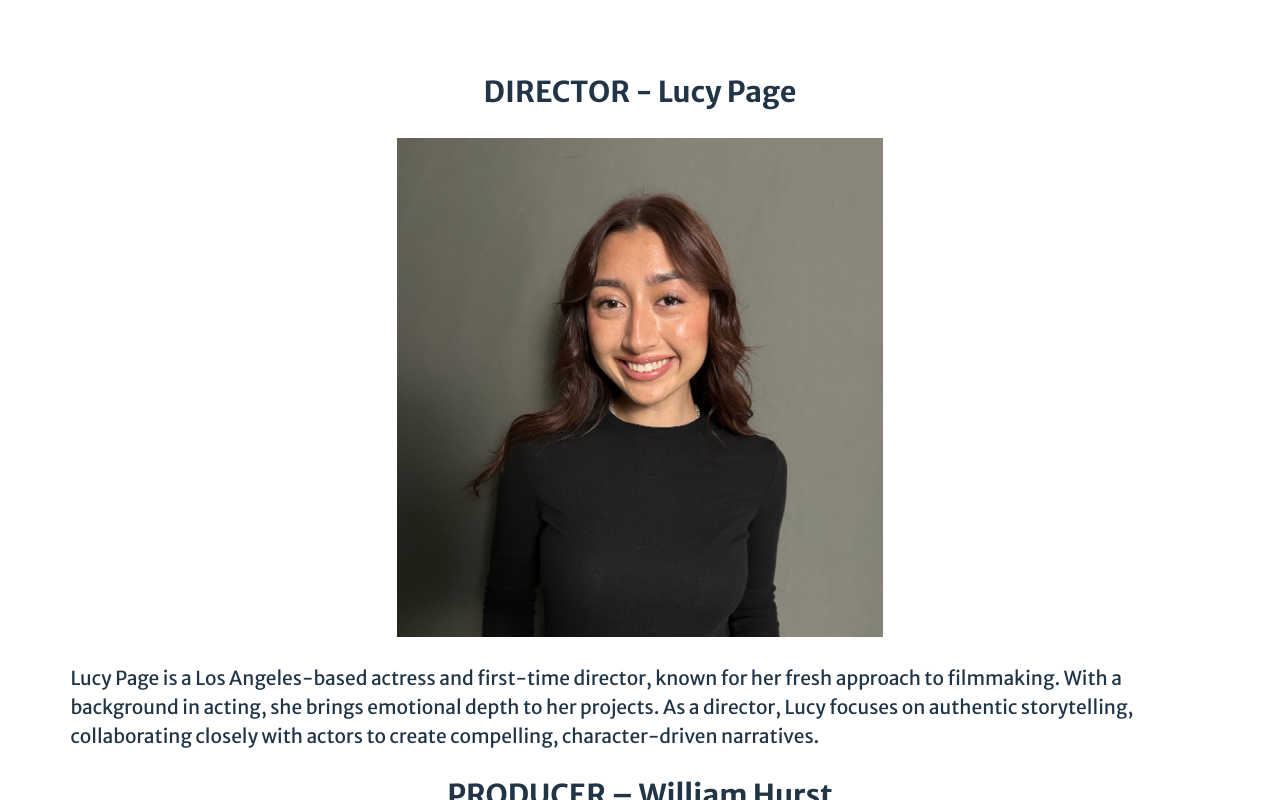
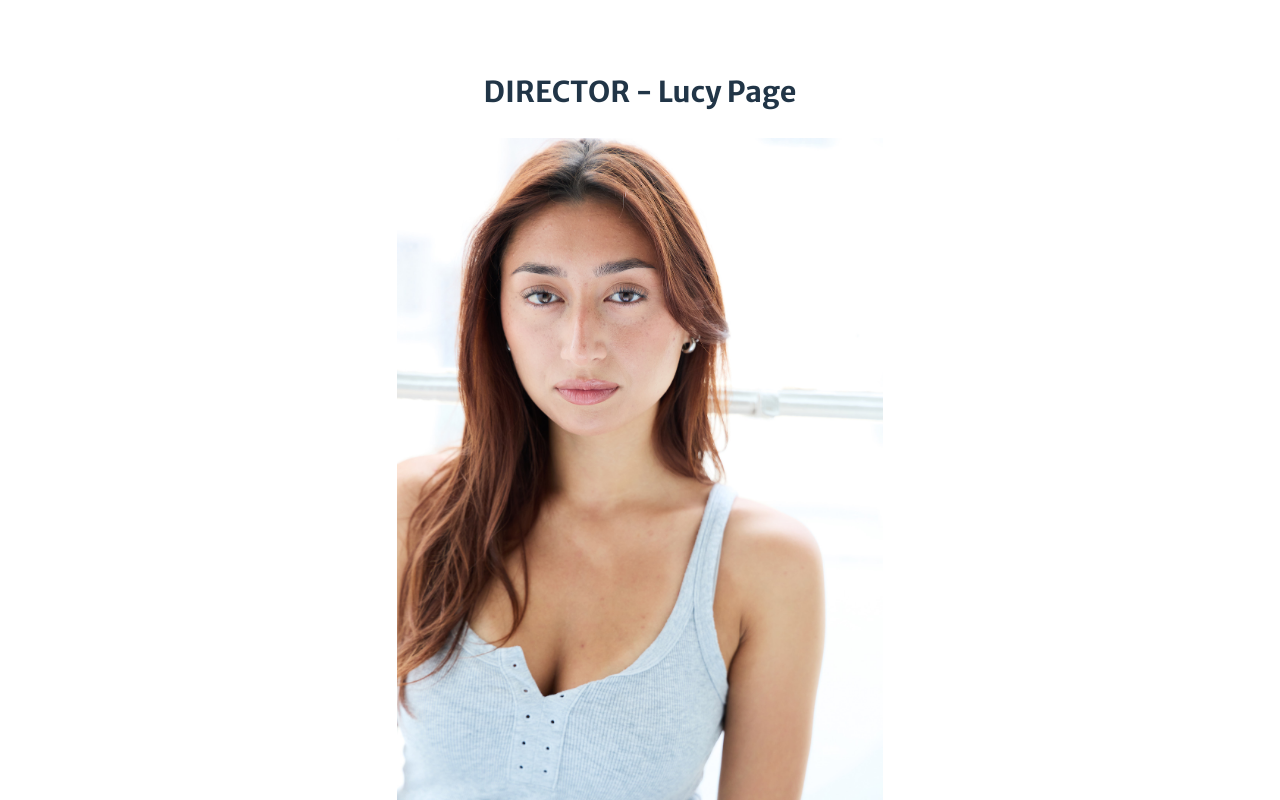
Before and after one commit to billbunkum/needleinthehayfilm, a React (Vite) app: page / in a window 1280 px wide. Shown: the part 1660-2460 px from the top of the page. Built offline with nearby package versions, Linux system fonts and the light colour scheme.

Commit message:
update lucy headshot

```diff
--- a/src/components/_team.jsx
+++ b/src/components/_team.jsx
@@ -8,7 +8,7 @@ function Team() {
 					<li><h2>DIRECTOR - Lucy Page</h2></li>
 					<li><img
 						className="headshots"
-						src="assets/images/headshots/lucy-page-headshot.jpg"
+						src="assets/images/headshots/lucy-page-new-headshot.jpg"
 						alt="Lucy Page"
 						/>
 						<p>
```
Also changed, not shown: public/assets/images/headshots/lucy-page-new-headshot.jpg (added), public/assets/images/headshots/morgan-chan-headshot.jpg (deleted).
